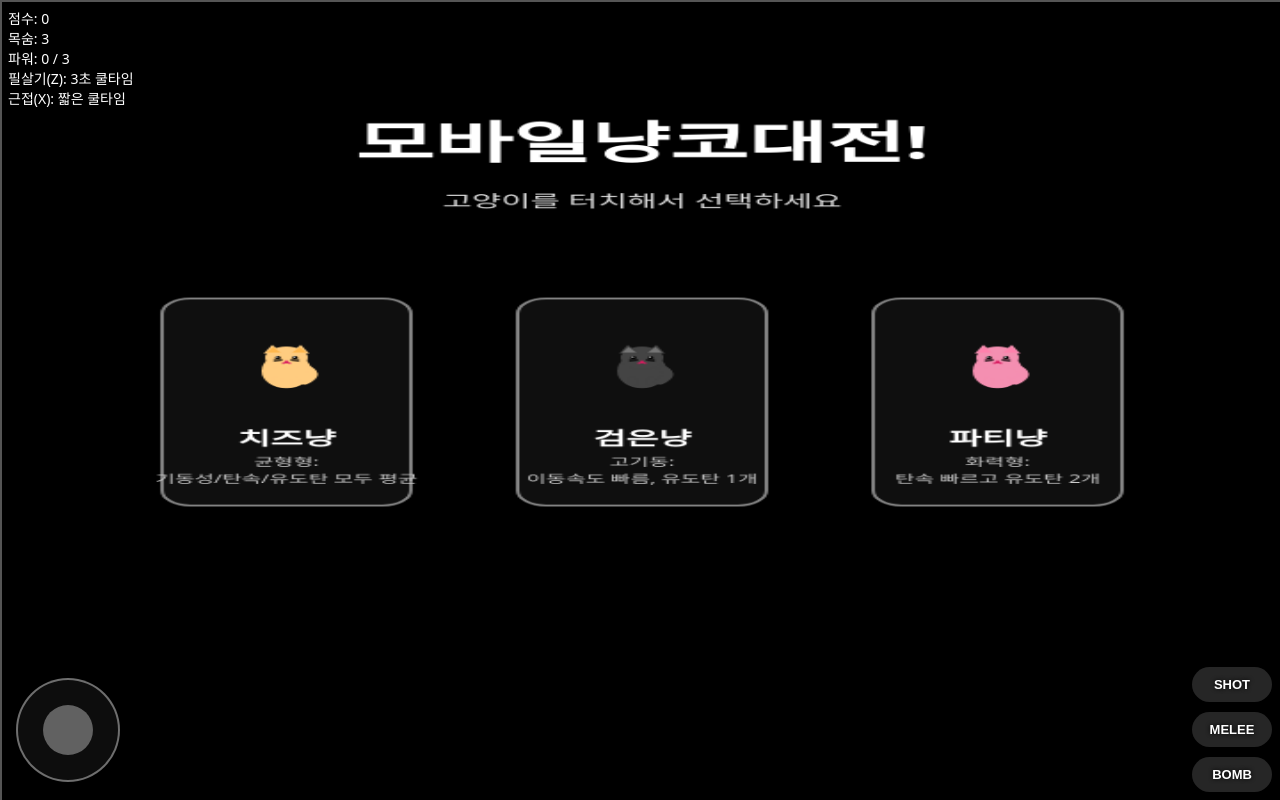
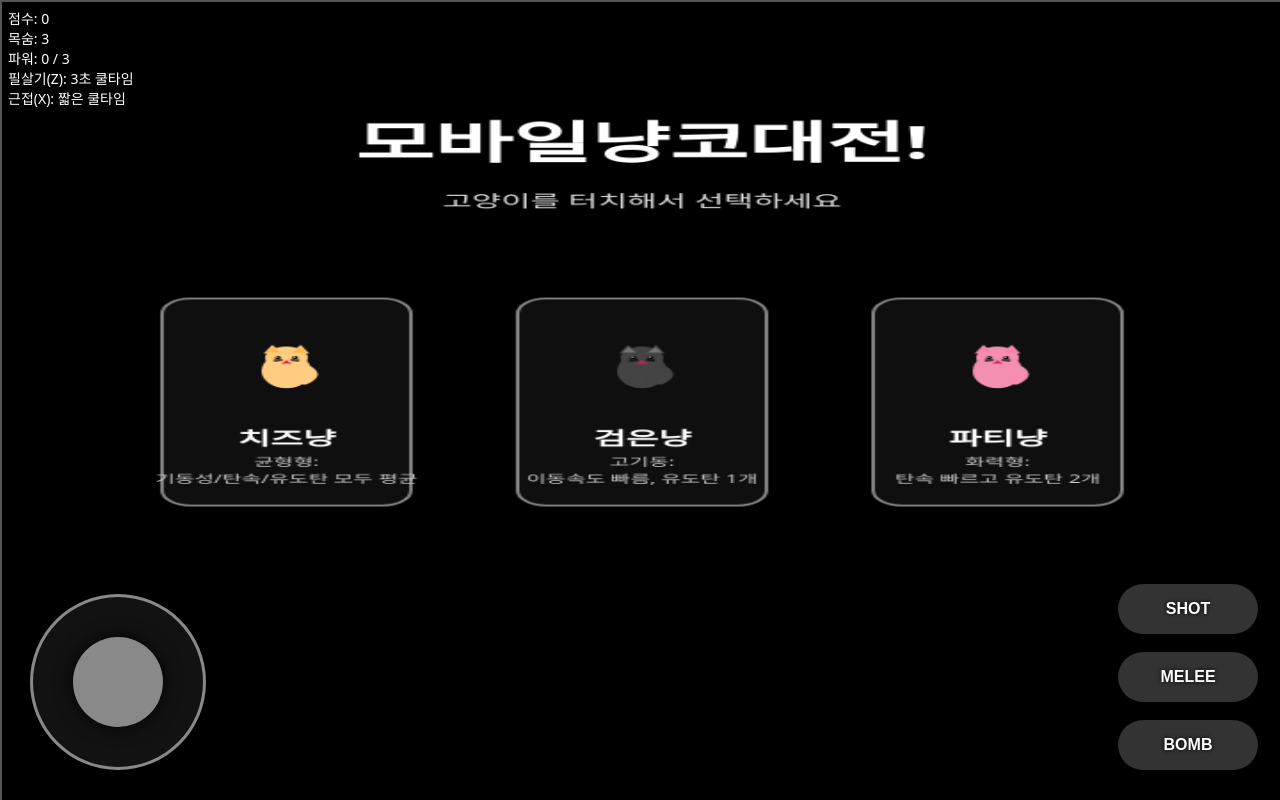
Before and after one commit to taurenking22-cmyk/rpg, a plain HTML site: page index.html in a window 1280 px wide. Drawn offline with Linux system fonts and the light colour scheme.

Commit message:
Update index.html

```diff
--- a/index.html
+++ b/index.html
@@ -66,24 +66,25 @@
     background: red;
   }
 
-    /* 모바일 터치 컨트롤 */
+  /* 🔥 모바일 터치 컨트롤 전체 영역 */
   #mobileControls {
     position: absolute;
-      bottom: 8px;
+    bottom: 18px;
     left: 0;
     width: 100%;
     display: flex;
     justify-content: space-between;
-      align-items: center;
-      padding: 0 8px;
+    align-items: flex-end;
+    padding: 0 18px;
     box-sizing: border-box;
-      pointer-events: none;
+    pointer-events: none; /* 안쪽 요소만 터치 */
   }
 
+  /* 🔥 조이스틱 크게 (대략 가로·세로 5배쯤 체감) */
   #joystickContainer {
     position: relative;
-      width: 140px;
-      height: 140px;
+    width: 260px;
+    height: 260px;
     pointer-events: auto;
     touch-action: none;
   }
@@ -91,63 +92,75 @@
     position: absolute;
     left: 50%;
     top: 50%;
-      width: 120px;
-      height: 120px;
+    width: 220px;
+    height: 220px;
     transform: translate(-50%, -50%);
     border-radius: 50%;
-      border: 2px solid rgba(255,255,255,0.4);
-      background: rgba(255,255,255,0.05);
+    border: 3px solid rgba(255,255,255,0.5);
+    background: rgba(255,255,255,0.07);
+    box-shadow: 0 0 16px rgba(0,0,0,0.8);
   }
   #joystickStick {
     position: absolute;
     left: 50%;
     top: 50%;
-      width: 60px;
-      height: 60px;
+    width: 120px;
+    height: 120px;
     transform: translate(-50%, -50%);
     border-radius: 50%;
-      background: rgba(255,255,255,0.35);
+    background: rgba(255,255,255,0.5);
+    box-shadow: 0 0 18px rgba(0,0,0,0.9);
   }
 
+  /* 🔥 공격 버튼도 왕크게 + 손가락에 여유 있는 간격 */
   #buttonContainer {
     display: flex;
     flex-direction: column;
-      gap: 10px;
+    gap: 18px;
     align-items: flex-end;
     pointer-events: auto;
+    margin-right: 4px;
+    margin-bottom: 12px;
   }
   .actionButton {
-      min-width: 80px;
-      padding: 10px 14px;
-      font-size: 13px;
-      border-radius: 20px;
+    min-width: 160px;
+    padding: 20px 26px;
+    font-size: 18px;
+    border-radius: 999px;
     border: none;
-      background: rgba(255,255,255,0.15);
+    background: rgba(255,255,255,0.2);
     color: #fff;
-      font-weight: 600;
+    font-weight: 700;
     text-shadow: 0 0 4px #000;
-      box-shadow: 0 0 8px rgba(0,0,0,0.7);
+    box-shadow: 0 0 14px rgba(0,0,0,0.85);
   }
   .actionButton:active {
     transform: scale(0.95);
-      background: rgba(255,255,255,0.25);
+    background: rgba(255,255,255,0.3);
   }
 
+  /* PC 같은 큰 화면에서는 너무 거대해지지 않게 조금 축소 */
   @media (min-width: 900px) {
     #joystickContainer {
-        width: 120px;
-        height: 120px;
+      width: 200px;
+      height: 200px;
     }
     #joystickBase {
-        width: 100px;
-        height: 100px;
+      width: 170px;
+      height: 170px;
     }
     #joystickStick {
-        width: 50px;
-        height: 50px;
+      width: 90px;
+      height: 90px;
+    }
+    .actionButton {
+      min-width: 140px;
+      padding: 16px 22px;
+      font-size: 16px;
     }
   }
 </style>
+
 </head>
 <body>
   <div id="gameContainer">
```
Lines whose indentation alone changed are shown as unchanged.
